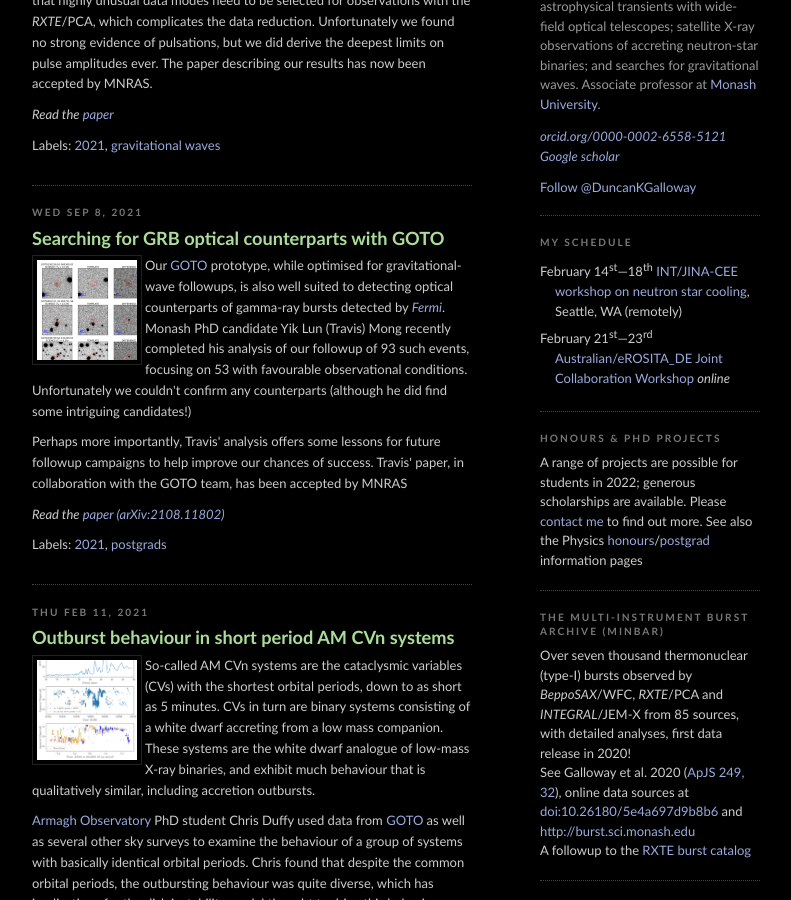
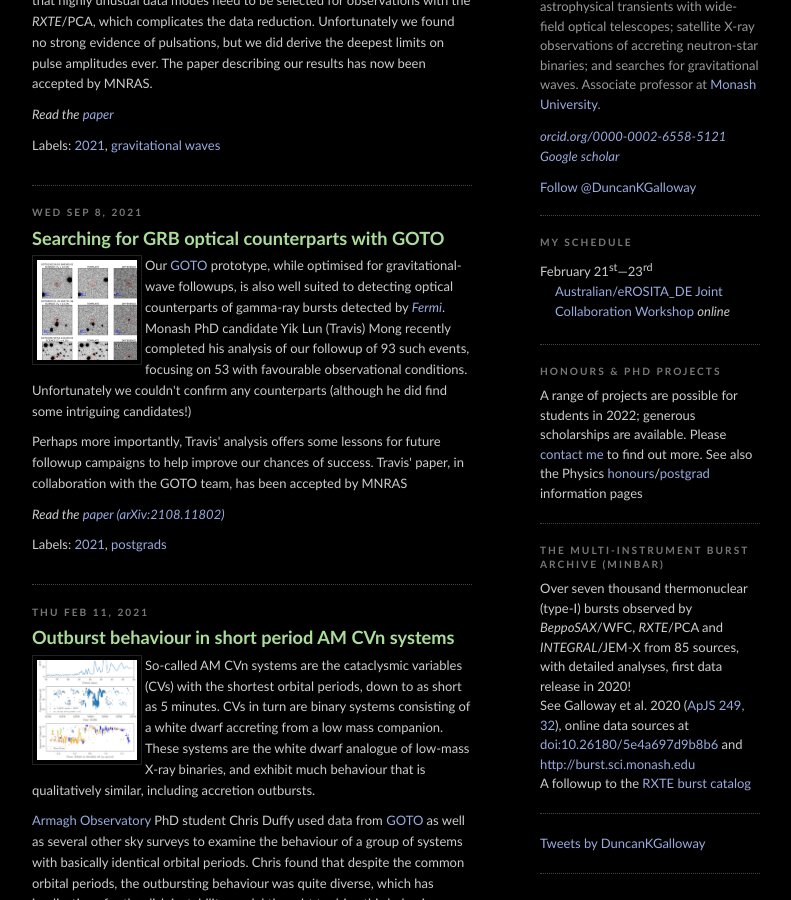
Before and after one commit to outs1der/outs1der.github.io, a Jekyll site: the page built from index.md, in a window 1280 px wide and 900 px high, scrolled down 483 px. Shown: the whole window, without its empty margins (50-841 px from the left). Built offline with Jekyll 4.4.1, drawn with Linux system fonts in a browser that asks for light colours; our own code applies the rules of GitHub Pages for plain Markdown files; comment, search, counter and statistics services are not loaded.

Commit message:
Updated schedule

```diff
--- a/_includes/schedule.html
+++ b/_includes/schedule.html
@@ -1,9 +1,9 @@
 <!-- schedule to be displayed in the page sidebar -->
 <ul>
 
-  <li>February 14<sup>st</sup>&mdash;18<sup>th</sup>
+  <!-- February 14<sup>st</sup>&mdash;18<sup>th</sup>
     <a href="https://indico.frib.msu.edu/event/51">INT/JINA-CEE workshop
-on neutron star cooling</a>, Seattle, WA (remotely)</li>
+on neutron star cooling</a>, Seattle, WA (remotely) -->
   <li>February 21<sup>st</sup>&mdash;23<sup>rd</sup> <a
 href="https://astronomyaustralia.org.au/event/2022-australia-erosita_de-joint-collaboration-workshop">Australian/eROSITA_DE
 Joint Collaboration Workshop</a> <em>online</em></li>
```
